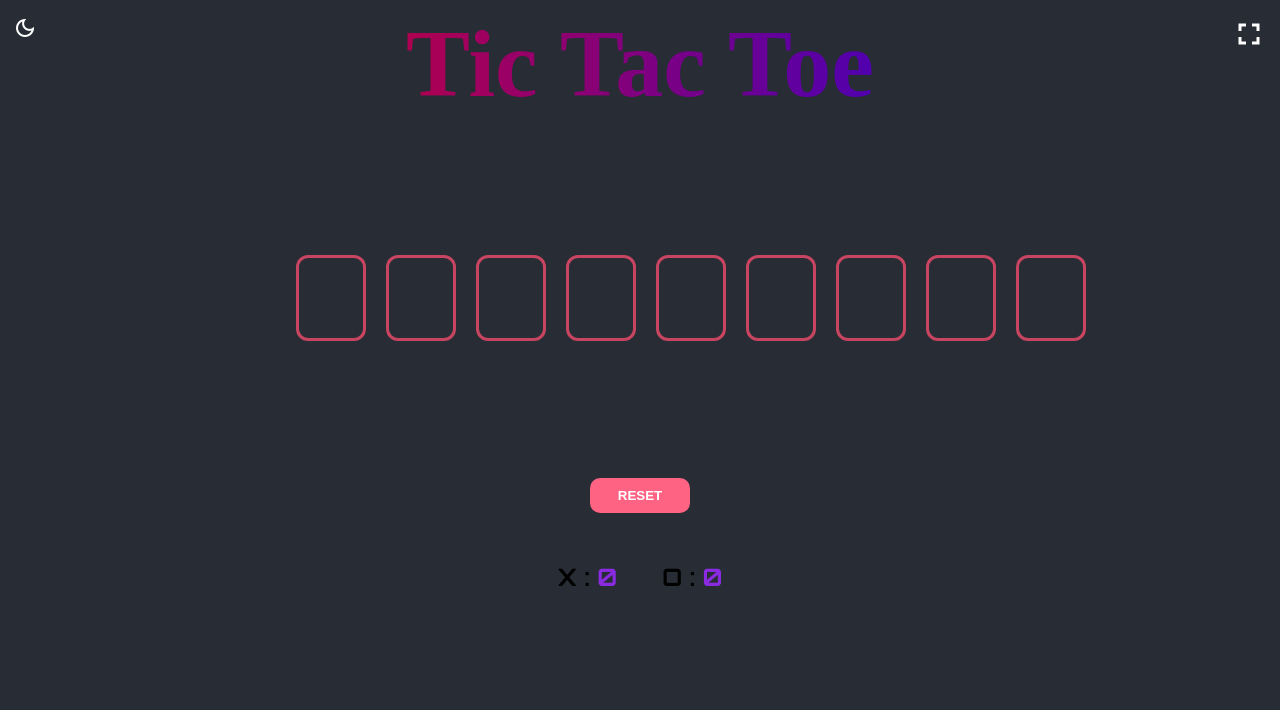
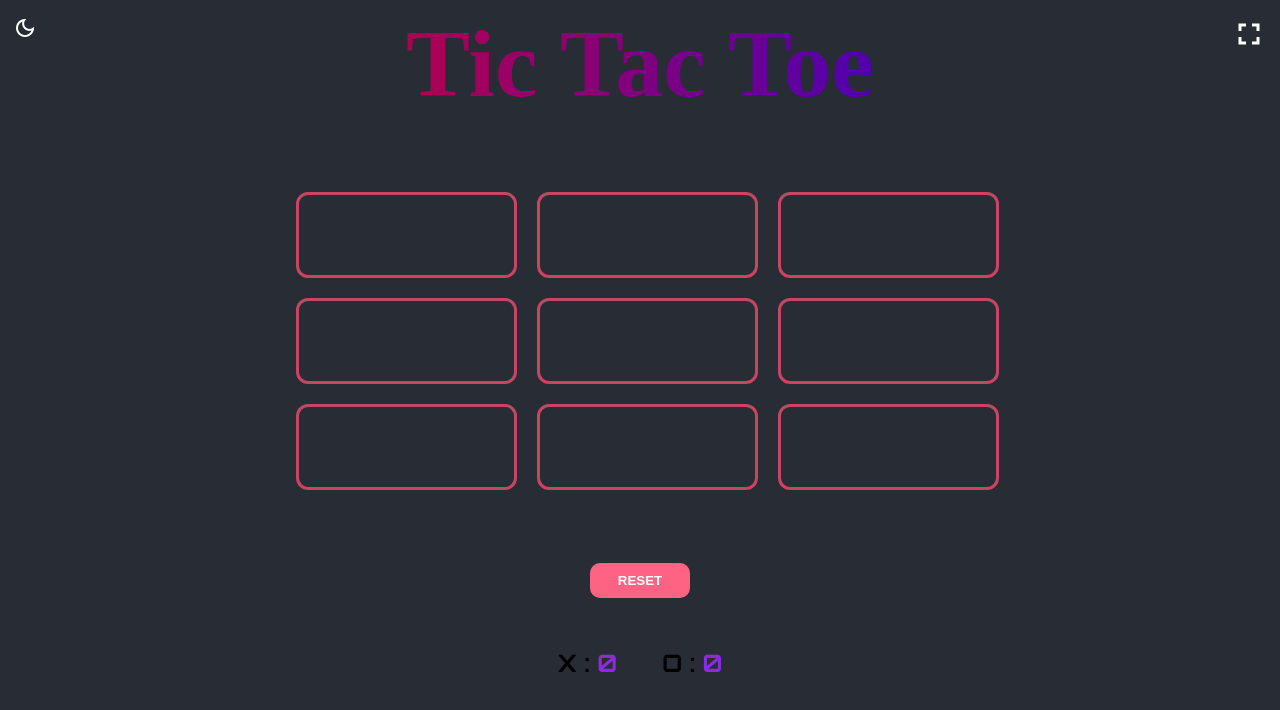
Before and after one commit to mmouhib/Ric-Rac-Roe, a React (Create React App) app: page / in a window 1280 px wide. Shown: the top 710 px of the page. Built offline with nearby package versions, Linux system fonts and the light colour scheme; a web font is replaced by a local one.

Commit message:
fixed boad reset in draw

```diff
--- a/src/components/Game/Board.jsx
+++ b/src/components/Game/Board.jsx
@@ -30,6 +30,7 @@ const Board = ({
       setBoard(Array(9).fill(""));
     } else if (isFull(board)) {
       alert("DRAW!");
+      setBoard(Array(9).fill(""));
     }
   }, [board, scoreCircle, scoreCross, setBoard, setScoreCircle, setScoreCross]);
 
--- a/src/index.css
+++ b/src/index.css
@@ -63,21 +63,25 @@ button:hover {
 .cell {
 	text-align: center;
 	font-size: 10vh;
-	width: 5vw;
+	width: 3vw;
 	height: 10vh;
 	border: 3px solid #c74561;
 	border-radius: 12px;
 	color: wheat;
 	margin: 10px;
 	cursor: pointer;
+
+	list-style: none;
+	flex: 0 0 25%;
 }
 
 .cell:hover{
 	background-color: #42464e;
+
 }
 
 .board{
 	display: flex;
-	margin: 10% 10% 10% 22%;
-	/*flex-direction: column;*/
+	flex-wrap: wrap;
+	margin: 5% 10% 5% 22%;
 }
```
